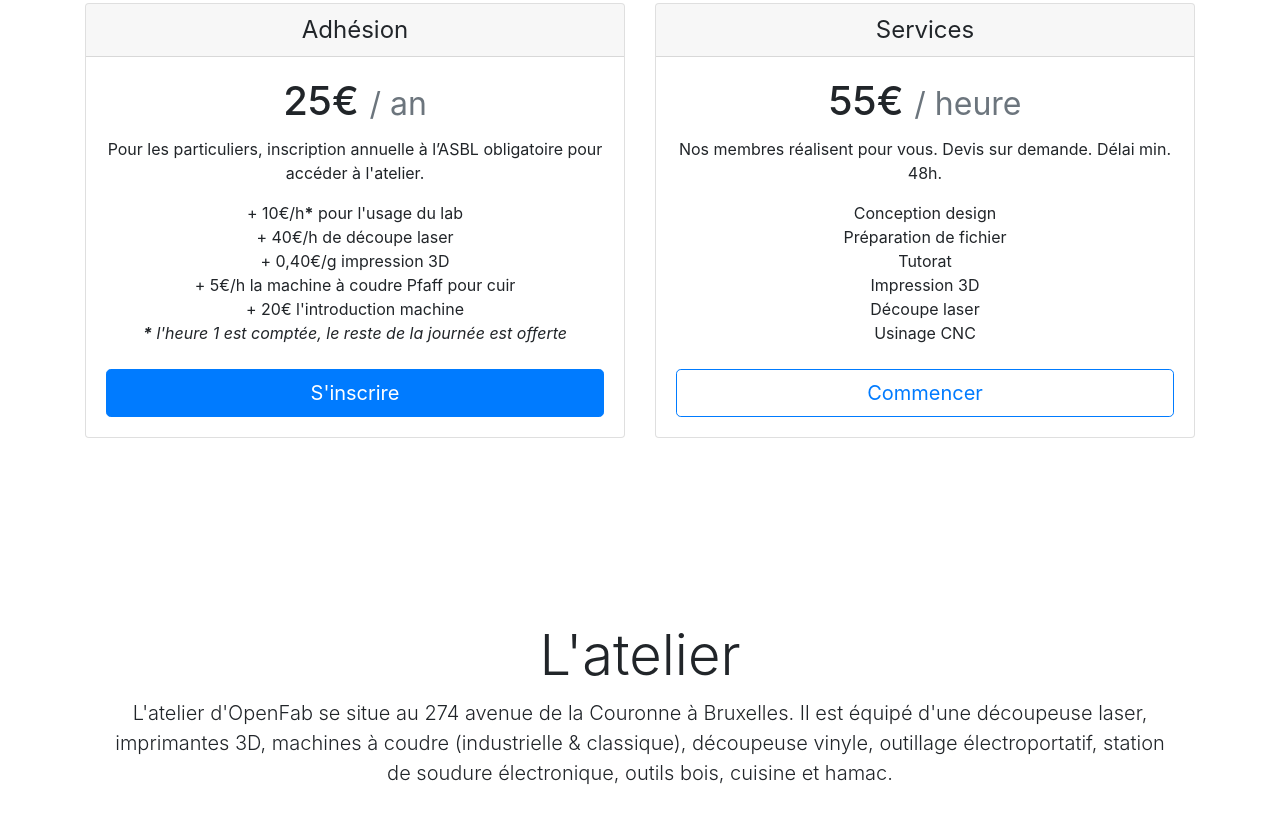
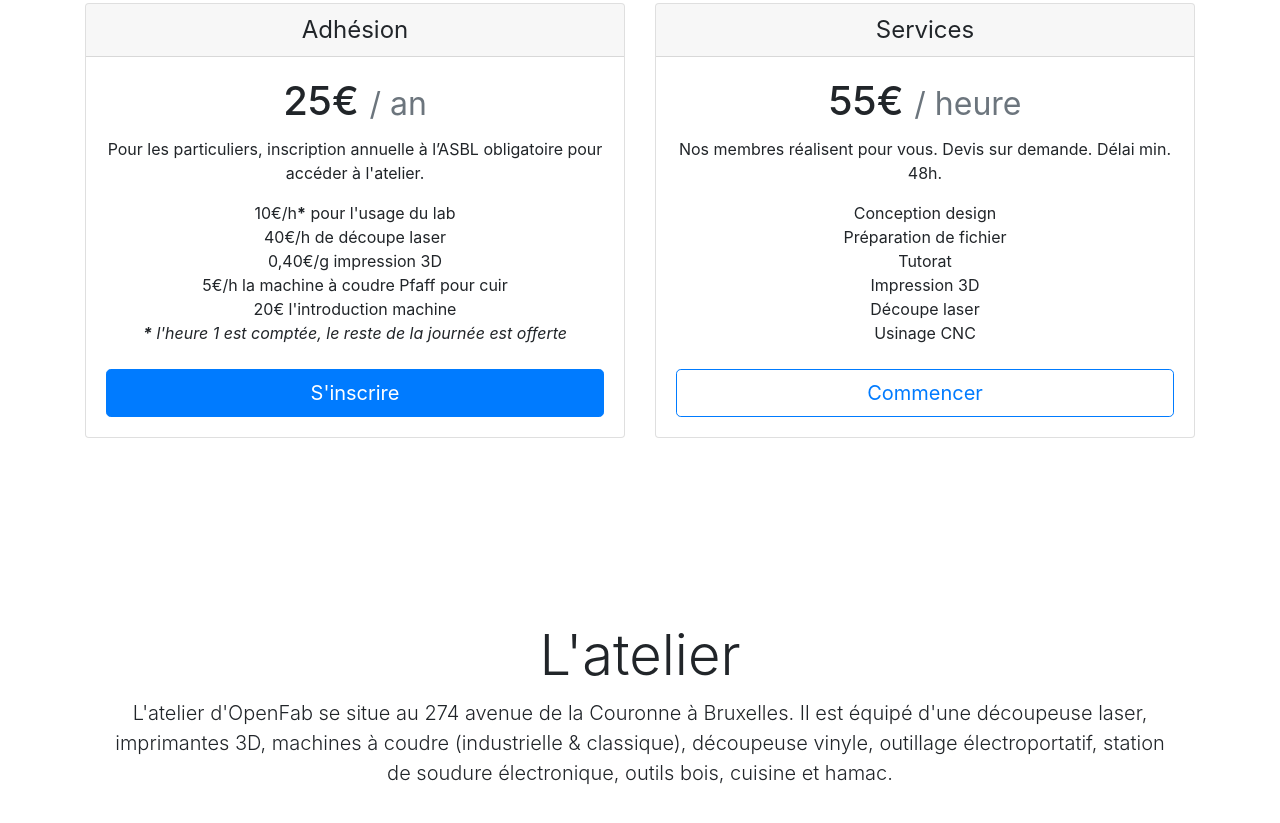
Before and after one commit to openfab-lab/openfab-website, a plain HTML site: page index.html in a window 1280 px wide. Shown: the part 1954-2777 px from the top of the page. Drawn offline with nearby package versions, Linux system fonts and the light colour scheme.

Commit message:
Update index.html

```diff
--- a/index.html
+++ b/index.html
@@ -179,11 +179,11 @@
                     <h1 class="card-title pricing-card-title">25€ <small class="text-muted">/ an</small></h1>
                     <p>Pour les particuliers, inscription annuelle à l’ASBL obligatoire pour accéder à l'atelier.</p>
                     <ul class="list-unstyled mt-3 mb-4">
-                      <li>+ 10€/h<b>*</b> pour l'usage du lab</li>
-                      <li>+ 40€/h de découpe laser</li>
-                      <li>+ 0,40€/g impression 3D</li>
-                      <li>+ 5€/h la machine à coudre Pfaff pour cuir</li>
-                      <li>+ 20€ l'introduction machine</li>
+                      <li>10€/h<b>*</b> pour l'usage du lab</li>
+                      <li>40€/h de découpe laser</li>
+                      <li>0,40€/g impression 3D</li>
+                      <li>5€/h la machine à coudre Pfaff pour cuir</li>
+                      <li>20€ l'introduction machine</li>
                       <li><i><b>*</b> l'heure 1 est comptée, le reste de la journée est offerte</i></li>
                     </ul>
                     <a href="https://goo.gl/forms/ISUdgi7qdNJLt6Qv1" type="button" class="btn btn-lg btn-block btn-primary">S'inscrire</a>
```
